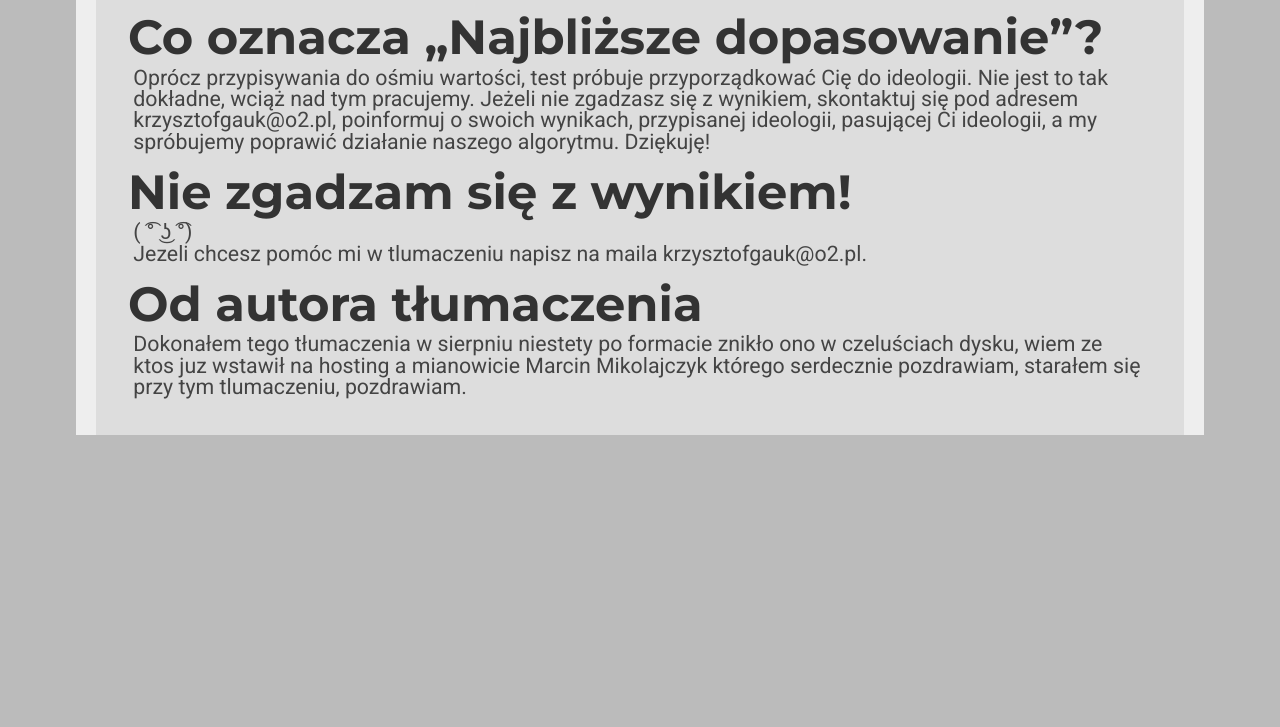
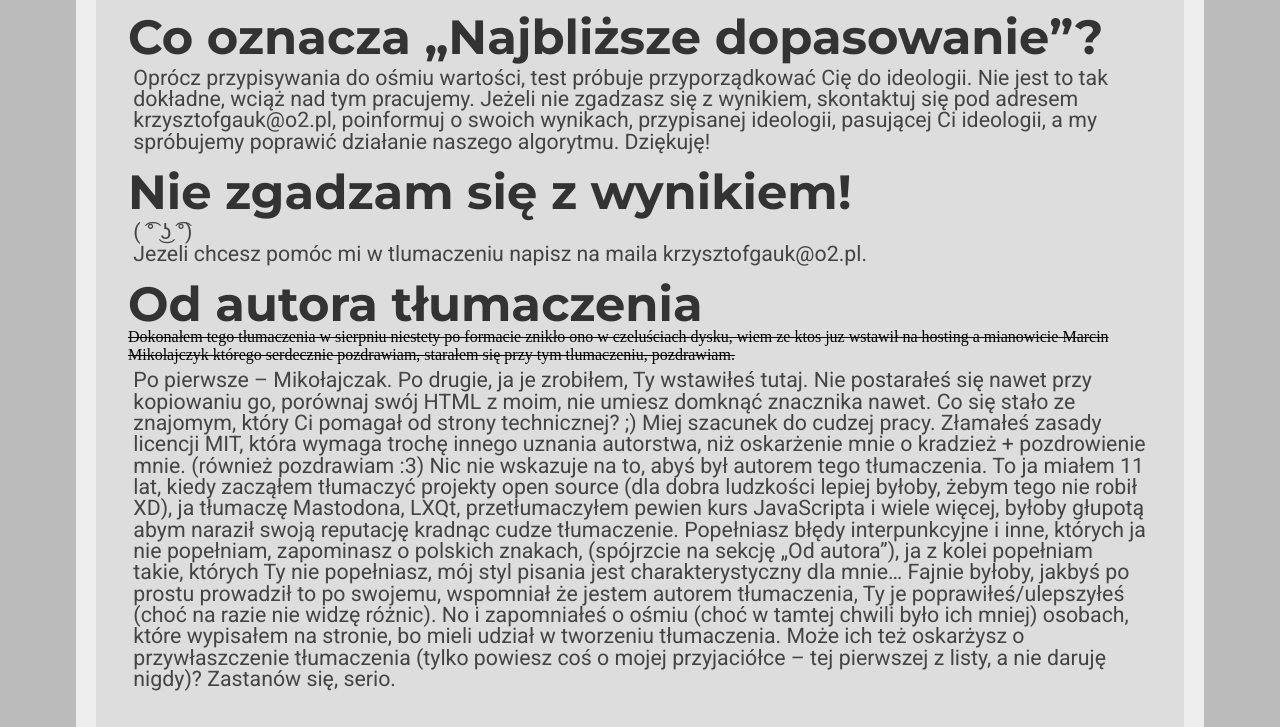
Before and after one commit to 9values/9values, a plain HTML site: page index.html in a window 1280 px wide. Shown: the part 1502-2229 px from the top of the page. Before the commit the page ends 1937 px from the top, so only its background shows below. Drawn offline with Linux system fonts and the light colour scheme.

Commit message:
make it suck even more
Signed-off-by: Marcin Mikołajczak <me@m4sk.in>

```diff
--- a/index.html
+++ b/index.html
@@ -48,7 +48,8 @@
     <p>( ͡° ͜ʖ ͡°)<br/>
 Jezeli chcesz pomóc mi w tlumaczeniu napisz na maila krzysztofgauk@o2.pl</a>.</p>
 <h2>Od autora tłumaczenia</h2>
-<p>Dokonałem tego tłumaczenia w sierpniu niestety po formacie znikło ono w czeluściach dysku, wiem ze ktos juz wstawił na hosting a mianowicie Marcin Mikolajczyk którego serdecznie pozdrawiam, starałem się  przy tym tlumaczeniu, pozdrawiam.</a></noscript>
+<del>Dokonałem tego tłumaczenia w sierpniu niestety po formacie znikło ono w czeluściach dysku, wiem ze ktos juz wstawił na hosting a mianowicie Marcin Mikolajczyk którego serdecznie pozdrawiam, starałem się  przy tym tlumaczeniu, pozdrawiam.</del><br/>
+<p>Po pierwsze – Mikołajczak. Po drugie, ja je zrobiłem, Ty wstawiłeś tutaj. Nie postarałeś się nawet przy kopiowaniu go, porównaj swój HTML z moim, nie umiesz domknąć znacznika nawet. Co się stało ze znajomym, który Ci pomagał od strony technicznej? ;) Miej szacunek do cudzej pracy. Złamałeś zasady licencji MIT, która wymaga trochę innego uznania autorstwa, niż oskarżenie mnie o kradzież + pozdrowienie mnie. (również pozdrawiam :3) Nic nie wskazuje na to, abyś był autorem tego tłumaczenia. To ja miałem 11 lat, kiedy zacząłem tłumaczyć projekty open source (dla dobra ludzkości lepiej byłoby, żebym tego nie robił XD), ja tłumaczę Mastodona, LXQt, przetłumaczyłem pewien kurs JavaScripta i wiele więcej, byłoby głupotą abym naraził swoją reputację kradnąc cudze tłumaczenie. Popełniasz błędy interpunkcyjne i inne, których ja nie popełniam, zapominasz o polskich znakach, (spójrzcie na sekcję „Od autora”), ja z kolei popełniam takie, których Ty nie popełniasz, mój styl pisania jest charakterystyczny dla mnie… Fajnie byłoby, jakbyś po prostu prowadził to po swojemu, wspomniał że jestem autorem tłumaczenia, Ty je poprawiłeś/ulepszyłeś (choć na razie nie widzę różnic). No i zapomniałeś o ośmiu (choć w tamtej chwili było ich mniej) osobach, które wypisałem na stronie, bo mieli udział w tworzeniu tłumaczenia. Może ich też oskarżysz o przywłaszczenie tłumaczenia (tylko powiesz coś o mojej przyjaciółce – tej pierwszej z listy, a nie daruję nigdy)? Zastanów się, serio.</p>
 <!-- Website visit statistics - no personal information is collected! -->
 <script type="text/javascript">
 var sc_project=11325211;
```
